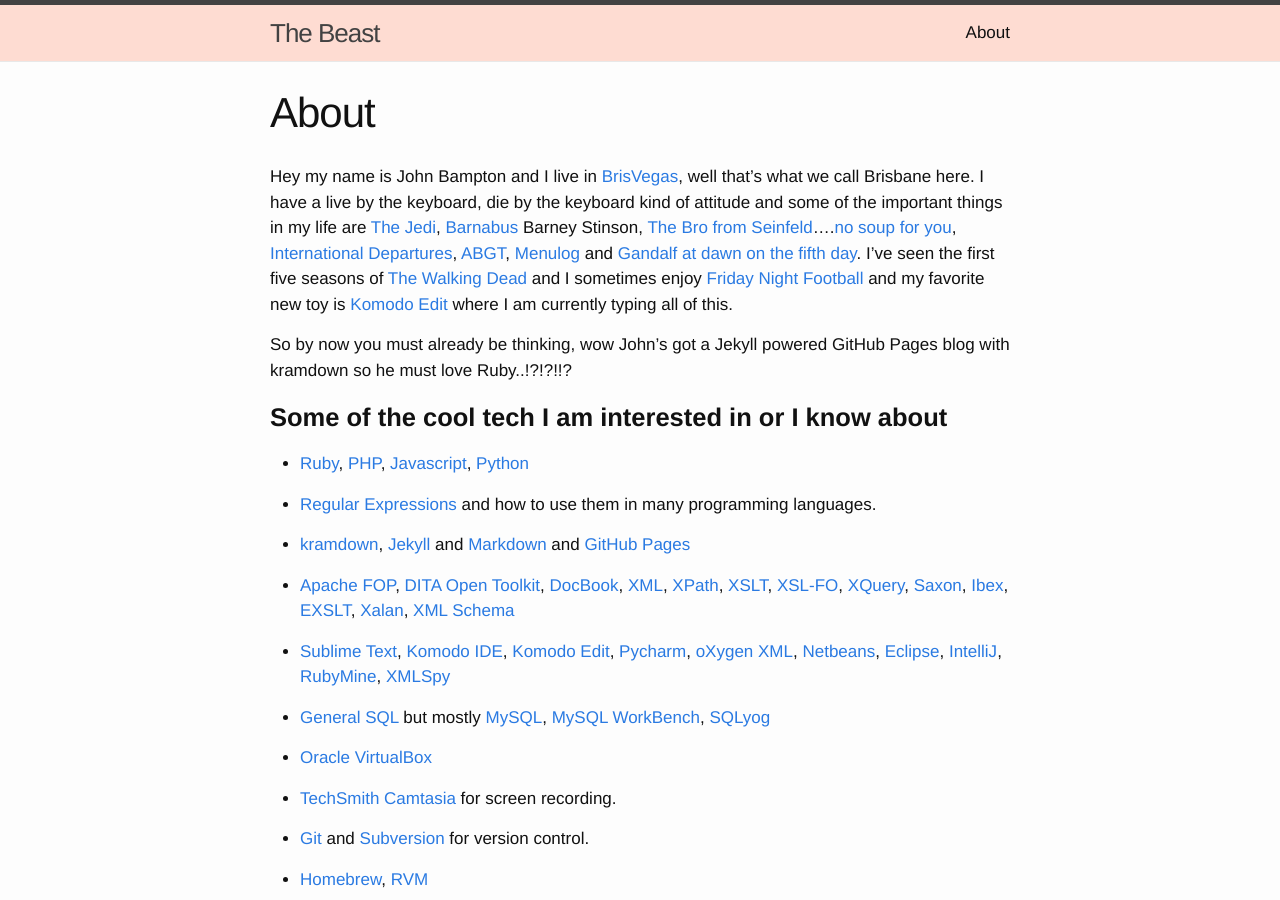
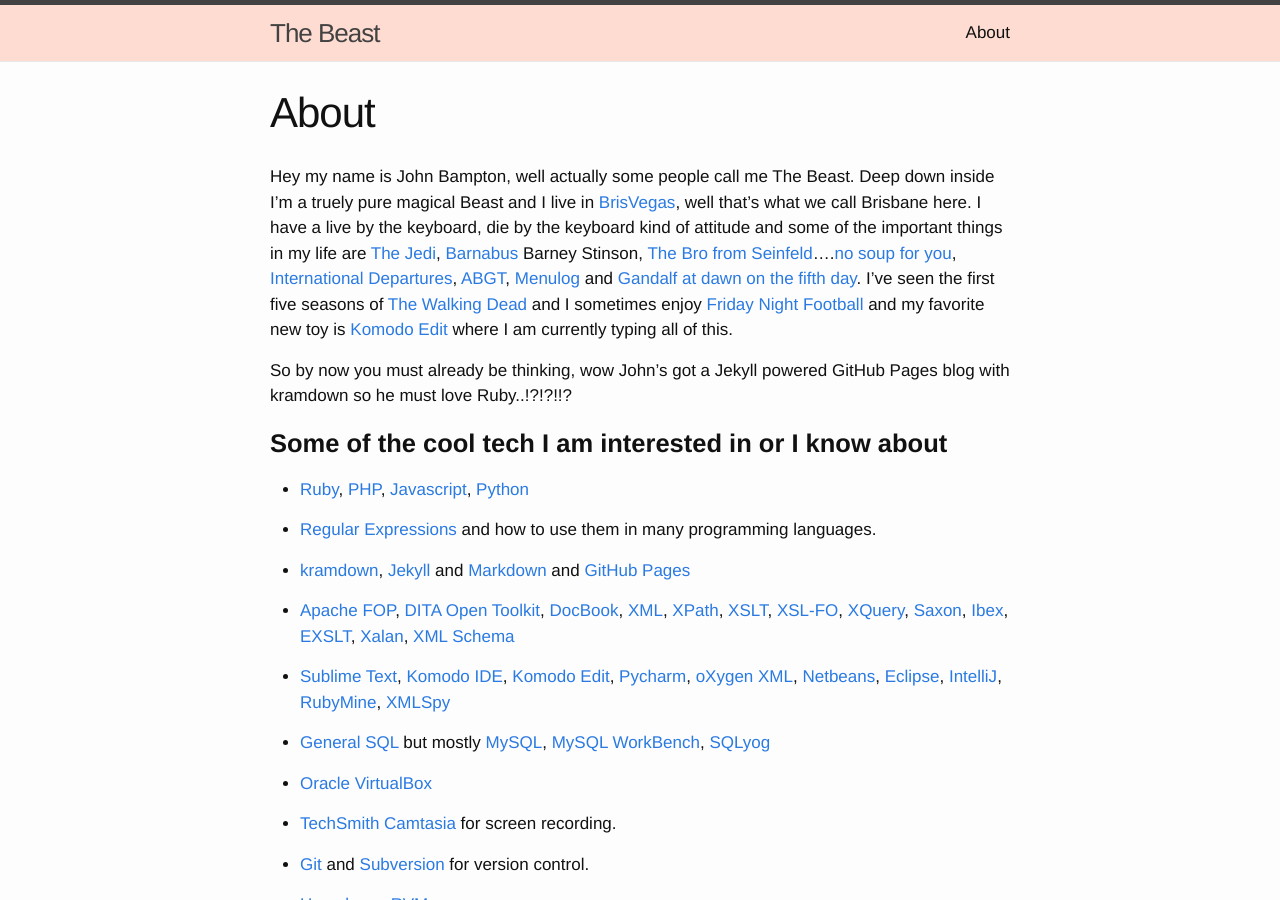
Before and after one commit to slurpcode/beast, a Jekyll site: the page built from about.md, in a window 1280 px wide and 900 px high. Built offline with Jekyll 4.4.1, drawn with Linux system fonts in a browser that asks for light colours.

Commit message:
Update about.md

```diff
--- a/about.md
+++ b/about.md
@@ -4,7 +4,7 @@ title: About
 permalink: /about/
 ---
 
-Hey my name is John Bampton and I live in [BrisVegas](https://en.wikipedia.org/wiki/Brisbane){:target="_blank"}, well that's what we call Brisbane here.
+Hey my name is John Bampton, well actually some people call me The Beast.  Deep down inside I'm a truely pure magical Beast and I live in [BrisVegas](https://en.wikipedia.org/wiki/Brisbane){:target="_blank"}, well that's what we call Brisbane here.
 I have a live by the keyboard, die by the keyboard kind of attitude and some of the important things in my life are [The Jedi](
 https://www.google.com.au/search?q=jedi+master&tbm=isch&tbo=u&source=univ&sa=X&ved=0ahUKEwiZgqHXk9zLAhXkYaYKHW05CB4QsAQIPA&biw=1285&bih=1415){:target="_blank"}, [Barnabus](
 https://en.wikipedia.org/wiki/Barney_Stinson){:target="_blank"} Barney Stinson, [The Bro from Seinfeld](
```
